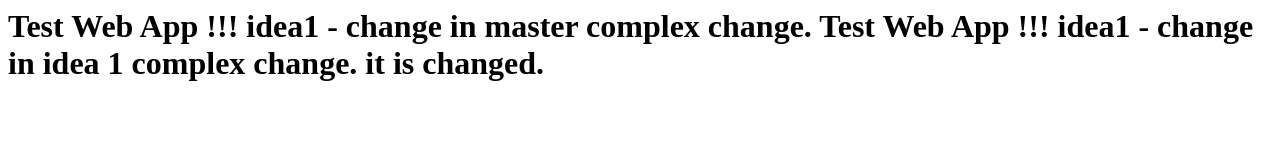
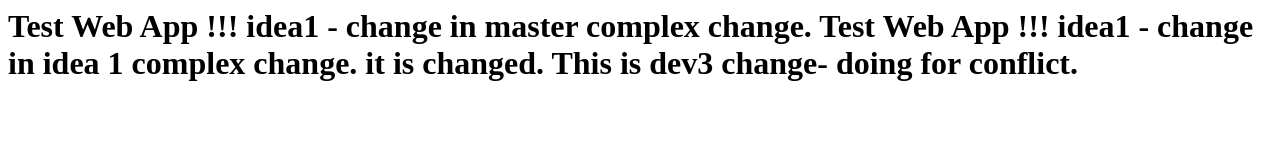
Before and after one commit to iseeku4ever/webapp, a plain HTML site: page index.html in a window 1280 px wide. Drawn offline with Linux system fonts and the light colour scheme.

Commit message:
dev3 changes

```diff
--- a/index.html
+++ b/index.html
@@ -2,5 +2,7 @@
     <h1>
         Test Web App !!! idea1 - change in master complex change.
         Test Web App !!! idea1 - change in idea 1 complex change. it is changed.
+
+        This is dev3 change- doing for conflict.
     </h1>
 </html>
```
